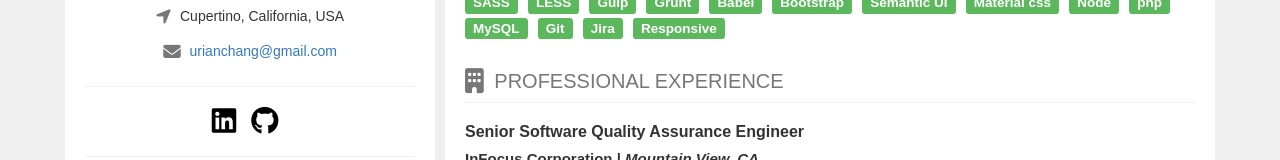
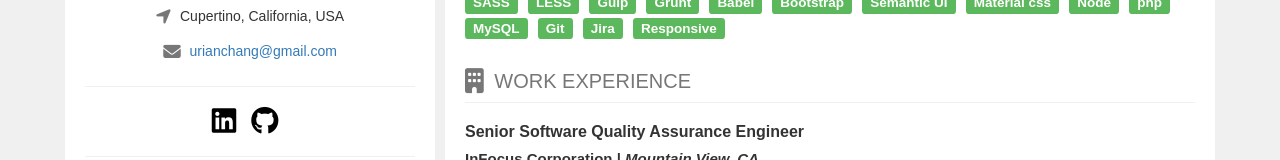
Before and after one commit to urianchang/React-Resume, a React (Create React App) app: page / in a window 1280 px wide. Shown: the part 293-453 px from the top of the page. Built offline with nearby package versions, Linux system fonts and the light colour scheme.

Commit message:
Changed section title

```diff
--- a/src/components/Work.js
+++ b/src/components/Work.js
@@ -12,7 +12,7 @@ const Work = props => {
 
     return (
       <section className="work">
-        <h2 className="text-uppercase"><i className="fa fa-lg fa-building"></i> Professional experience</h2>
+        <h2 className="text-uppercase"><i className="fa fa-lg fa-building"></i> Work experience</h2>
         {getWorkExperience()}
       </section>
     );
```
